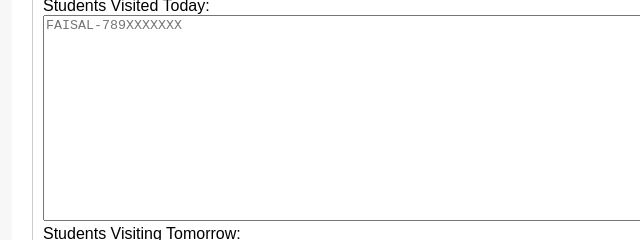
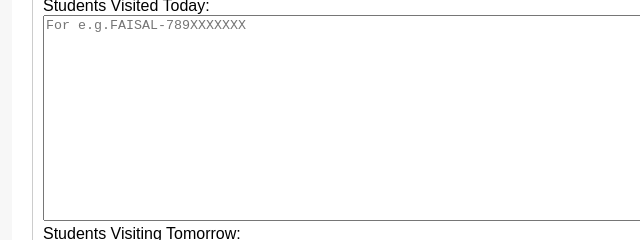
Before and after one commit to shaikhfaisal2001/Group-zia.github.io, a plain HTML site: page index.html in a window 1280 px wide. Shown: the part 552-792 px from the top of the page, 158-798 px from the left. Drawn offline with Linux system fonts and the light colour scheme.

Commit message:
Update index.html

```diff
--- a/index.html
+++ b/index.html
@@ -60,10 +60,10 @@ function addEmployee() {
     <label>Follow-ups: <input type="number" class="followUps" /></label><br/>
     <label>Interested Leads: <input type="number" class="interestedLeads" /></label><br/>
 
-    <label>Students Visited Today:</label><textarea Placeholder="FAISAL-789XXXXXXX" class="visitedToday"></textarea><br/>
-    <label>Students Visiting Tomorrow:</label><textarea class="visitingTomorrow"></textarea><br/>
+    <label>Students Visited Today:</label><textarea Placeholder="For e.g.FAISAL-789XXXXXXX" class="visitedToday"></textarea><br/>
+    <label>Students Visiting Tomorrow:</label><textarea Placeholder="For e.g.FAISAL-789XXXXXXX" class="visitingTomorrow"></textarea><br/>
     <label>Yesterday's Leads:</label><input type="number" class="yesterdaysLeads" /><br/>
-    <label>Students Visited Yesterday:</label><textarea class="yesterdaysVisited"></textarea><br/>
+    <label>Students Visited Yesterday:</label><textarea Placeholder="For e.g.FAISAL-789XXXXXXX" class="yesterdaysVisited"></textarea><br/>
   `;
   employeeContainer.appendChild(div);
 }
```
